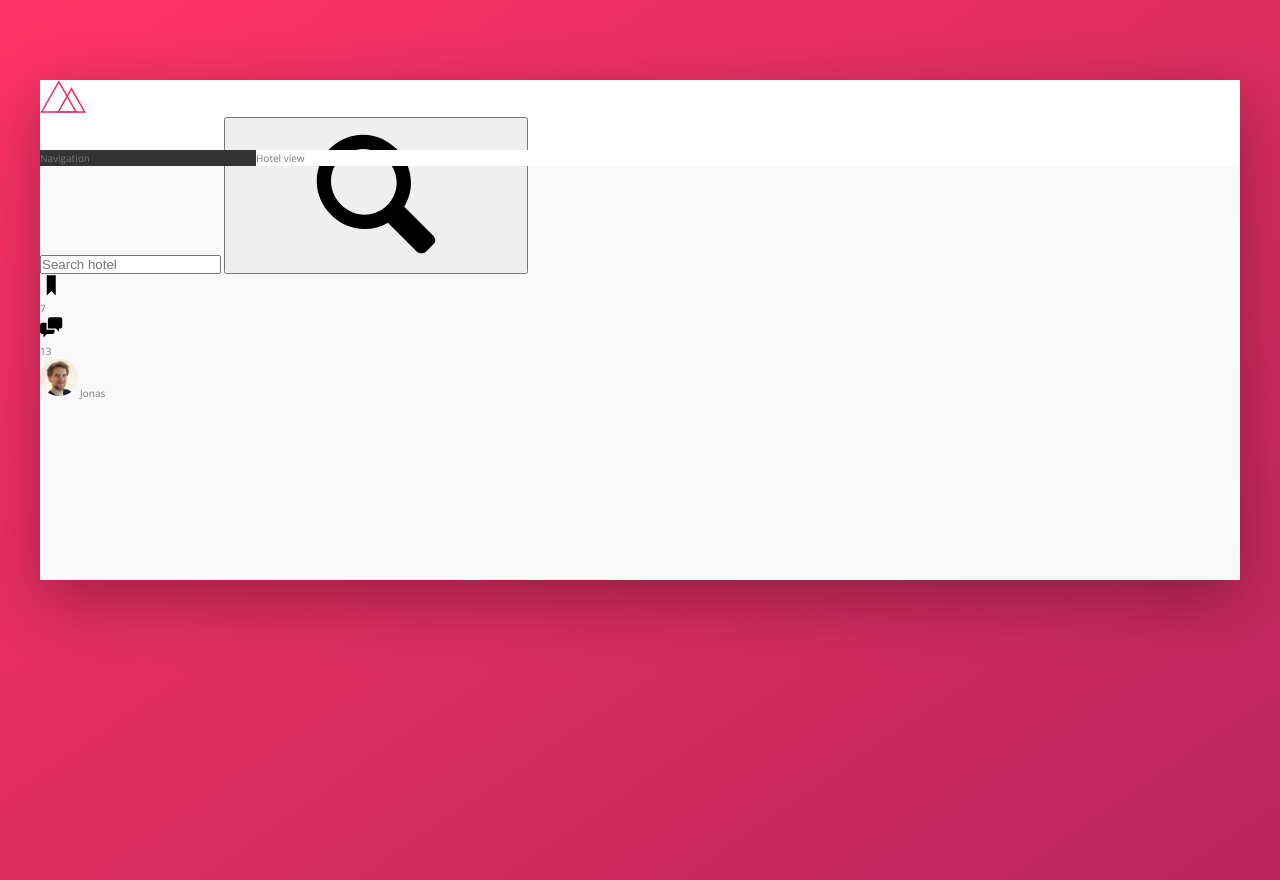
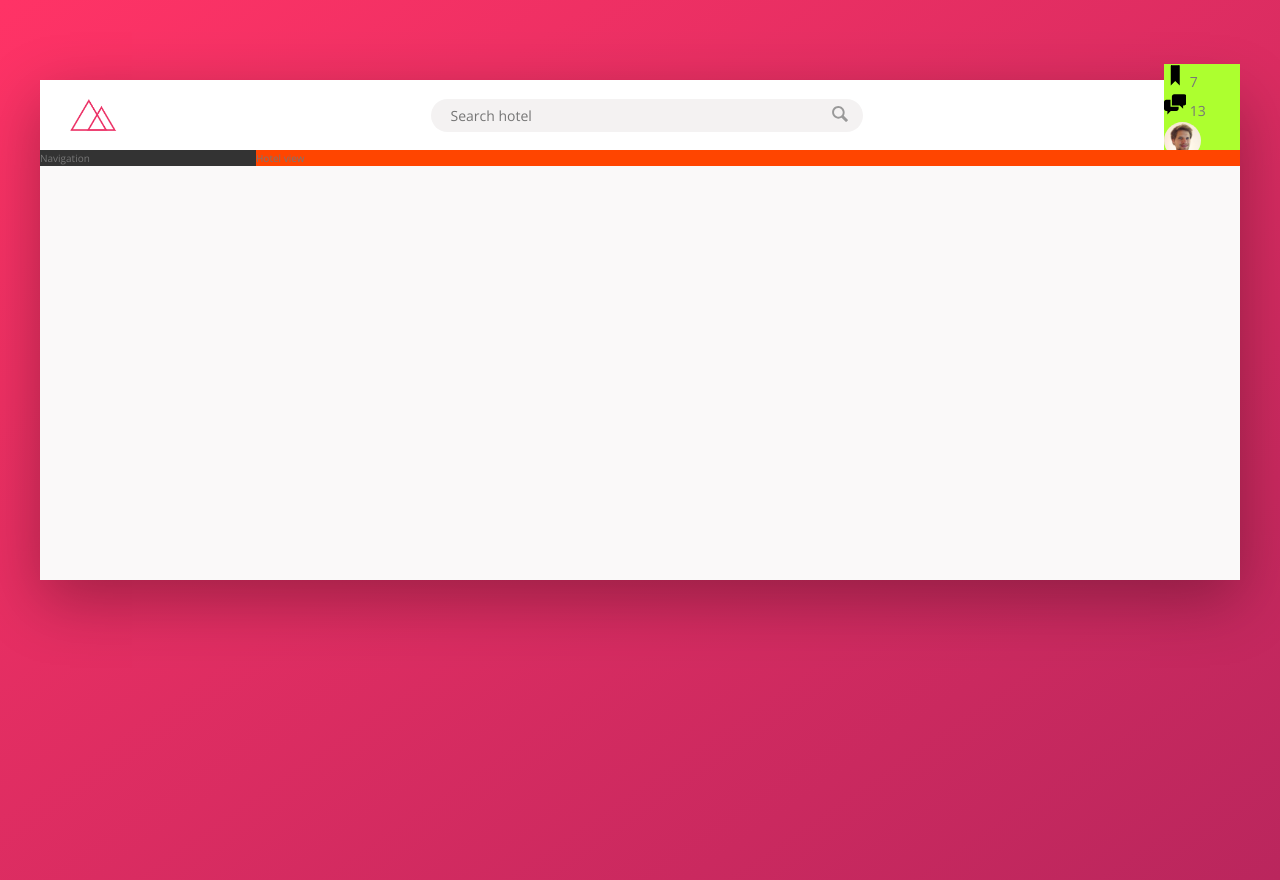
Before and after one commit to ulikverse/Trillo-Project, a website: page index.html in a window 1280 px wide. Drawn offline with nearby package versions, Linux system fonts and the light colour scheme.

Commit message:
Building the Header - Part 2

```diff
--- a/index.html
+++ b/index.html
@@ -21,7 +21,7 @@
         <form action="#" class="search">
           <input type="text" class="search__input" placeholder="Search hotel" />
           <button class="search__button">
-            <svg class="searh__icon">
+            <svg class="search__icon">
               <use xlink:href="img/sprite.svg#icon-magnifying-glass"></use>
             </svg>
           </button>
@@ -32,15 +32,16 @@
             <svg class="user-nav__icon">
               <use xlink:href="img/sprite.svg#icon-bookmark"></use>
             </svg>
+            <span class="user-nav__notification">7</span>
           </div>
-          <span class="user-nav__notification">7</span>
 
           <div class="user-nav__icon-box">
             <svg class="user-nav__icon">
               <use xlink:href="img/sprite.svg#icon-chat"></use>
             </svg>
+            <span class="user-nav__notification">13</span>
           </div>
-          <span class="user-nav__notification">13</span>
+
           <div class="user-nav__user">
             <img
               src="img/user.jpg"
@@ -51,6 +52,7 @@
           </div>
         </nav>
       </header>
+
       <div class="content">
         <nav class="sidebar">Navigation</nav>
         <main class="hotel-view">Hotel view</main>
--- a/sass/_components.scss
+++ b/sass/_components.scss
@@ -3,26 +3,69 @@
 
 .logo {
   height: 3.25rem;
+  margin-left: 3rem;
 }
 
 ////////////////////////////////////////////
 // SEARCH BOX
 .search {
+  display: flex;
+  align-items: center;
+  justify-content: center;
+  flex: 0 0 40%;
+
   &__input {
+    font-family: inherit;
+    font-size: inherit;
+    color: inherit;
+    background-color: var(--color-grey-light-2);
+    border: none;
+    padding: 0.7rem 2rem;
+    border-radius: 100px;
+    width: 90%;
+    transition: all 0.2s;
+    margin-right: -3.25rem;
+
+    &:focus {
+      outline: none;
+      width: 100%;
+      background-color: var(--color-grey-light-3);
+    }
+  }
+
+  &::-webkit-input-placeholder {
+    font-weight: 100;
+    color: var(--color-grey-light-4);
+  }
+
+  &__input:focus + &__button {
+    background-color: var(--color-grey-light-3);
   }
 
   &__button {
+    border: none;
+    background-color: var(--color-grey-light-2);
+
+    &:focus {
+      outline: none;
+    }
+
+    &:active {
+      transform: translateY(2px);
+    }
   }
 
   &__icon {
     height: 2rem;
     width: 2rem;
+    fill: var(--color-grey-dark-3);
   }
 }
 
 ////////////////////////////////////////////
 // USER NAVIGATION
 .user-nav {
+  background-color: greenyellow;
   &__icon-box {
   }
   &__icon {
--- a/sass/_layout.scss
+++ b/sass/_layout.scss
@@ -8,6 +8,11 @@
 }
 
 .header {
+  display: flex;
+  justify-content: space-between;
+  align-items: center;
+
+  font-size: 1.4rem;
   height: 7rem;
   background-color: #fff;
   border-bottom: var(--color-grey-light-2);
@@ -25,5 +30,6 @@
 
 .hotel-view {
   background-color: #fff;
+  background-color: orangered;
   flex: 1;
 }
```
Also changed, not shown: css/style.css.
